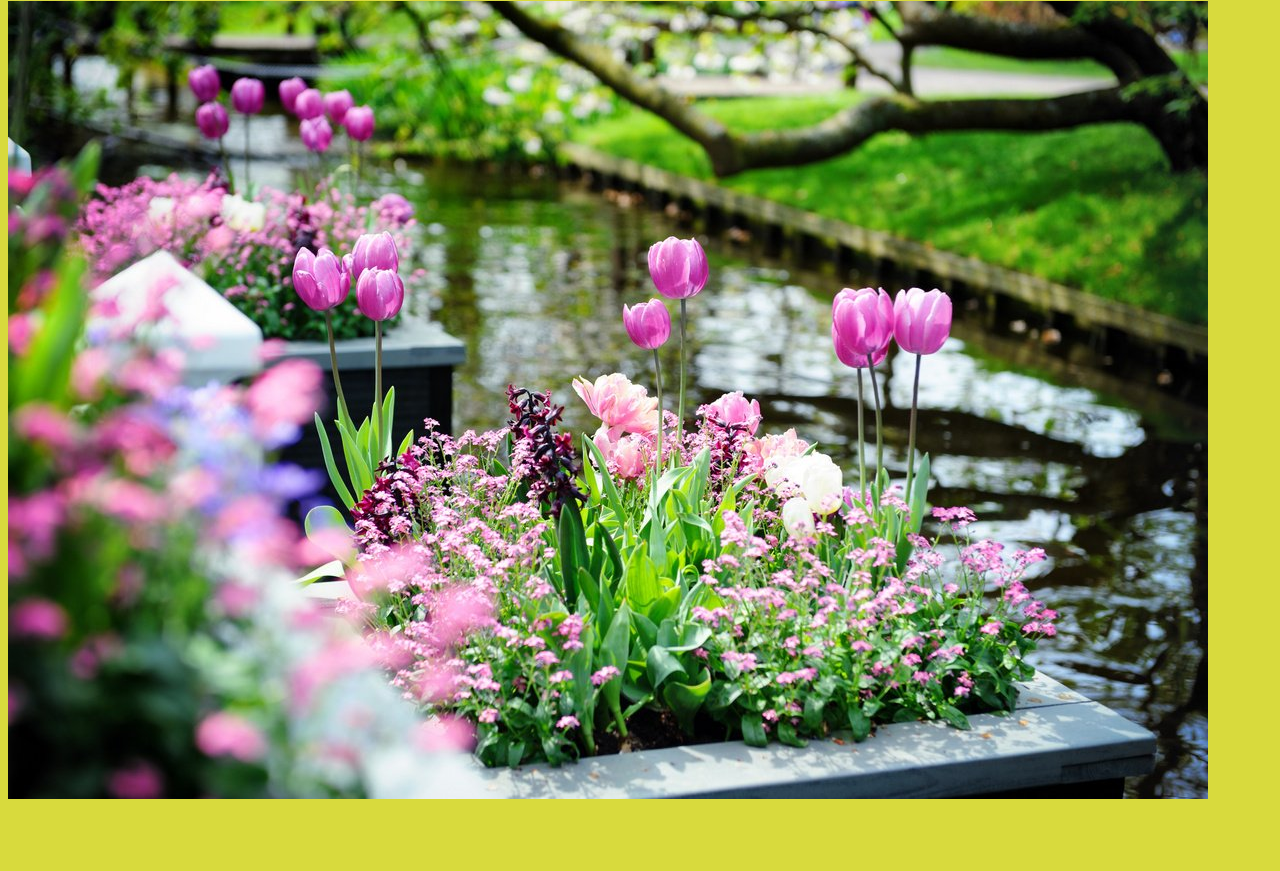
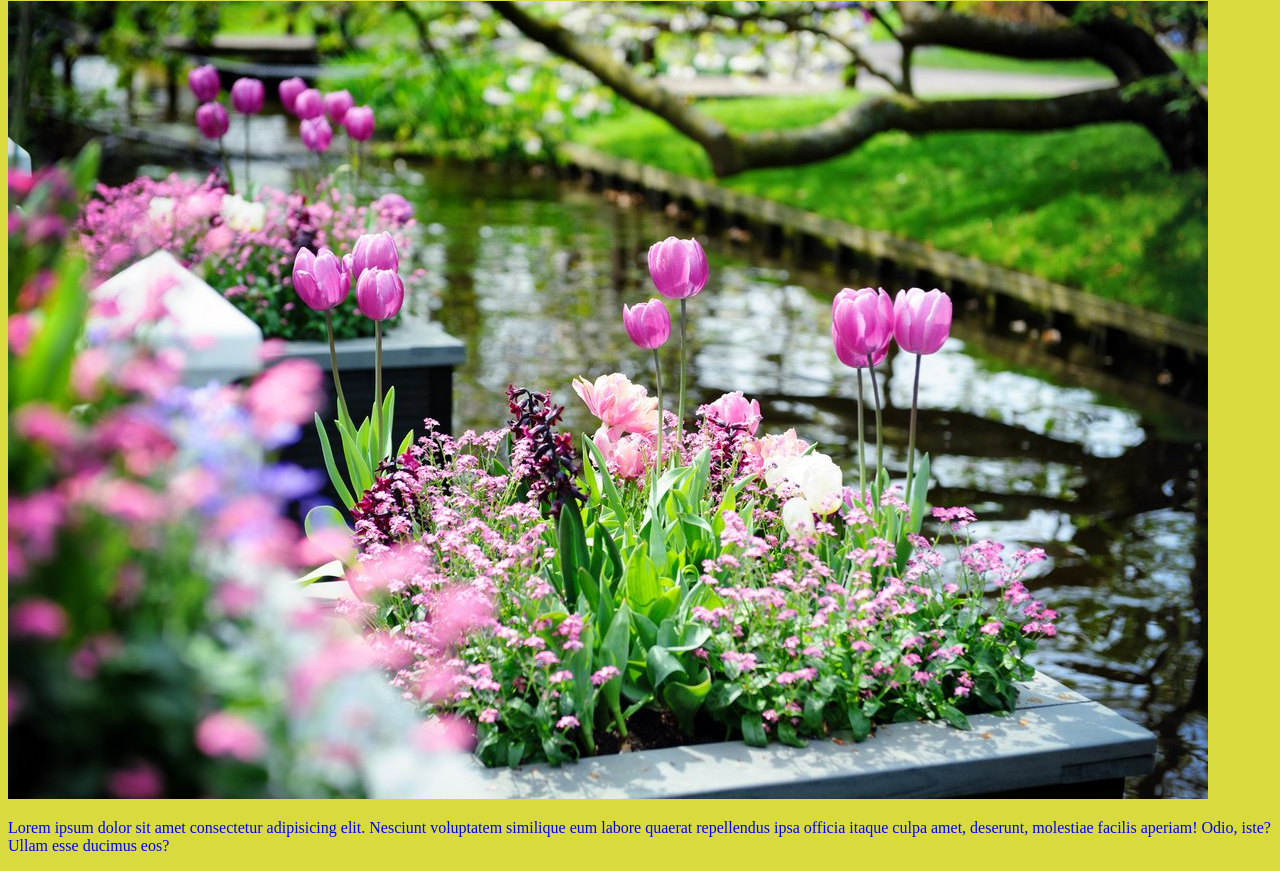
Before and after one commit to Juliannaluna/HW1-GIT, a plain HTML site: page index.html in a window 1280 px wide. Shown: the part 2799-3670 px from the top of the page. Before the commit the page ends 3610 px from the top, so only its background shows below. Drawn offline with Linux system fonts and the light colour scheme.

Commit message:
added text and style for text

```diff
--- a/index.html
+++ b/index.html
@@ -11,6 +11,10 @@
         .border {
             border: 2px solid #fff;
         }
+        p {
+            color: blue;
+        }
+
     </style>
 </head>
 <body>
@@ -25,5 +29,8 @@
    <div>
     <img src="spring5.jpg" alt="spring5">
    </div>
+   <div>
+       <p>Lorem ipsum dolor sit amet consectetur adipisicing elit. Nesciunt voluptatem similique eum labore quaerat repellendus ipsa officia itaque culpa amet, deserunt, molestiae facilis aperiam! Odio, iste? Ullam esse ducimus eos?</p>
+   </div>
 </body>
 </html>
```
